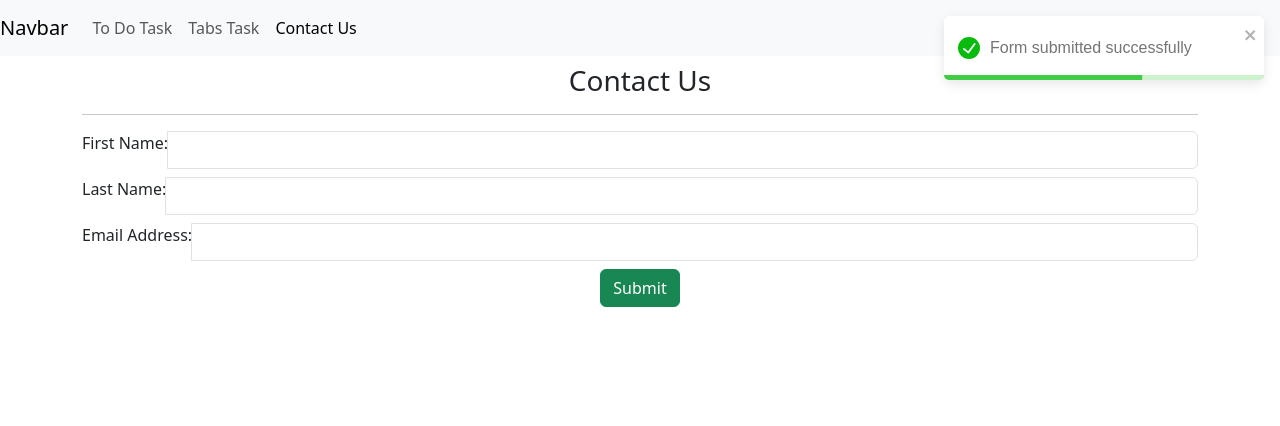
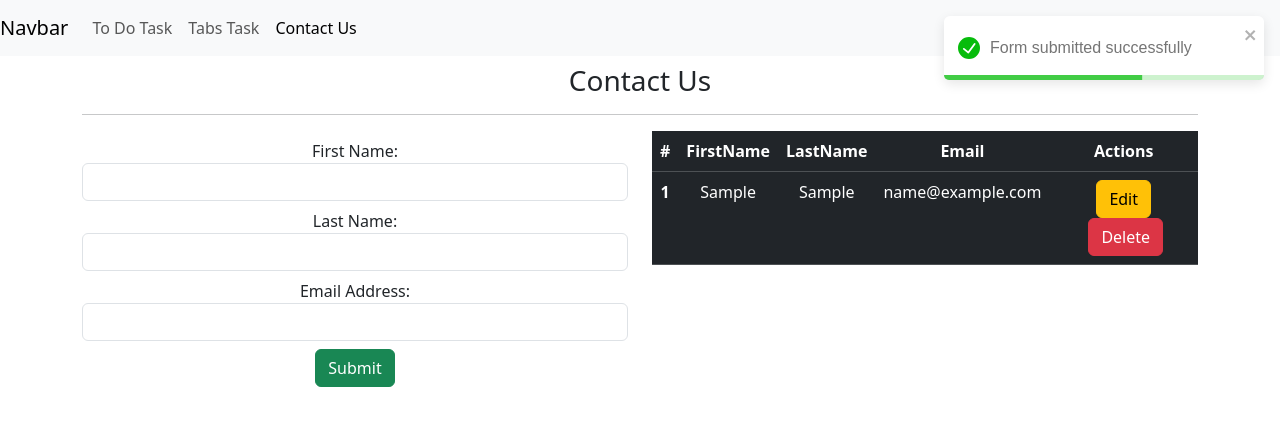
Before and after one commit to ManavNanda07/React-ToDoTask, a React (Create React App) app: page /contact-us in a window 1280 px wide. Both pictures are taken after typing "Sample", "Sample", "name@example.com" into the empty fields and a click on the button "Submit". Shown: the top 426 px of the page. Built offline with nearby package versions, Linux system fonts and the light colour scheme.

Commit message:
feat: implemented inquery list.
Done implementing inquiry list and added delete inquery functionality including same email validation.

```diff
--- a/src/ContactUsForm.jsx
+++ b/src/ContactUsForm.jsx
@@ -1,68 +1,93 @@
-import React, { useState } from 'react'
-import { toast } from 'react-toastify';
+import React, { useState } from "react";
+import { toast } from "react-toastify";
+import InquiryList from "./InquiryList";
 
 export default function ContactUsForm() {
-    let [userForm , setUserForm] = useState({
-        firstName:'',
-        lastName:'',
-        email:'',
+  let [userForm, setUserForm] = useState({
+    firstName: "",
+    lastName: "",
+    email: "",
     contactedBefore: false,
   });
+  let [contactUsList, setList] = useState([]);
 
-    let submitForm = (event)=>{
+  let submitForm = (event) => {
     event.preventDefault();
-        if(formValid()){
-            toast.success('Form submitted successfully');
+    if (formValid()) {
+      if (contactUsList.filter((x) => x.email == userForm.email).length > 0) {
+        toast.error("You have already contacted once. please try later..");
+        return;
+      }
+      toast.success("Form submitted successfully");
+      let updatedList = [...contactUsList, userForm];
+      setList(updatedList);
       const initialFormState = {
-                firstName: '',
-                lastName: '',
-                email: '',
+        firstName: "",
+        lastName: "",
+        email: "",
         contactedBefore: false,
       };
       setUserForm(initialFormState);
+    } else {
+      toast.error("Please fill above form.");
+    }
+  };
 
-        }
-        else{
-            toast.error('Please fill above form.');
-        }
-    }
-
-    let formValid = () =>{
-        if(userForm.firstName , userForm.lastName , userForm.email){
+  let formValid = () => {
+    if ((userForm.firstName, userForm.lastName, userForm.email)) {
       return true;
-        }
-        else{
+    } else {
       return false;
     }
-    }
+  };
 
-    let changeValue = (event)=>{
-        let oldValue = {...userForm}
+  let changeValue = (event) => {
+    let oldValue = { ...userForm };
     let name = event.target.name;
     let value = event.target.value;
     oldValue[name] = value;
     setUserForm(oldValue);
-    }
+  };
 
   return (
-    <div className='container mt-2'>
+    <div className="container mt-2">
       <div className="text-center">
         <h3>Contact Us</h3>
         <hr />
       </div>
+      <div className="row">
+        <div className={contactUsList.length > 0 ? "col-6" : ""}>
           <div className="mt-2 main-form">
             <form onSubmit={submitForm}>
-                <div className="mb-2 input-group">
+              <div className="mb-2 form-group">
                 <label htmlFor="firstName"> First Name: </label>
-                    <input type="text" onChange={changeValue} name="firstName" value={userForm.firstName} className='form-control' />
+                <input
+                  type="text"
+                  onChange={changeValue}
+                  name="firstName"
+                  value={userForm.firstName}
+                  className="form-control"
+                />
               </div>
-                <div className="mb-2 input-group">
-                    <label htmlFor="lastName"> Last Name: </label>
-                    <input type="text" onChange={changeValue} name="lastName" value={userForm.lastName} className='form-control' />
+              <div className="mb-2 form-group">
+                <label htmlFor="lastName text-start"> Last Name: </label>
+                <input
+                  type="text"
+                  onChange={changeValue}
+                  name="lastName"
+                  value={userForm.lastName}
+                  className="form-control"
+                />
               </div>
-                <div className="mb-2 input-group">
+              <div className="mb-2 form-group">
                 <label htmlFor="email"> Email Address: </label>
-                    <input type="text" onChange={changeValue} name="email" value={userForm.email} className='form-control' />
+                <input
+                  type="text"
+                  onChange={changeValue}
+                  name="email"
+                  value={userForm.email}
+                  className="form-control"
+                />
               </div>
               {/* <div className="form-check">
                 <input className="form-check-input" type="checkbox" checked={userForm.contactedBefore}  name="contactedBefore"/>
@@ -71,12 +96,19 @@ export default function ContactUsForm() {
                 </label>
                 </div> */}
               <div className="mt-2 text-center">
-                    <button className="btn btn-success">
-                        Submit
-                    </button>
+                <button className="btn btn-success">Submit</button>
               </div>
             </form>
           </div>
         </div>
-  )
+        {contactUsList.length > 0 ? (
+          <div className={contactUsList.length > 0 ? "col-6" : ""}>
+            <InquiryList   contactUsList={contactUsList} setList={setList} />
+          </div>
+        ) : (
+          ""
+        )}
+      </div>
+    </div>
+  );
 }
--- /dev/null
+++ b/src/InquiryList.jsx
@@ -0,0 +1,44 @@
+import React from "react";
+import { toast } from "react-toastify";
+
+export default function InquiryList(props) {
+  const deleteData = (i) => {
+    const updatedList = props.contactUsList.filter((_, index) => index !== i);
+    props.setList(updatedList);
+    toast.success("Contact deleted successfully!");
+  };
+
+  return (
+    <table className="table table-dark">
+      <thead>
+        <tr>
+          <th>#</th>
+          <th>FirstName</th>
+          <th>LastName</th>
+          <th>Email</th>
+          <th>Actions</th>
+        </tr>
+      </thead>
+      <tbody>
+        {props.contactUsList.map((value, i) => (
+          <tr key={i}>
+            <th>{i + 1}</th>
+            <td>{value.firstName}</td>
+            <td>{value.lastName}</td>
+            <td>{value.email}</td>
+            <td>
+              <button className="btn btn-warning">Edit</button>
+              <button
+               type="button"
+                className="btn btn-danger ms-1"
+                onClick={() => deleteData(i)}
+              >
+                Delete
+              </button>
+            </td>
+          </tr>
+        ))}
+      </tbody>
+    </table>
+  );
+}
```
Lines whose indentation alone changed are shown as unchanged.
